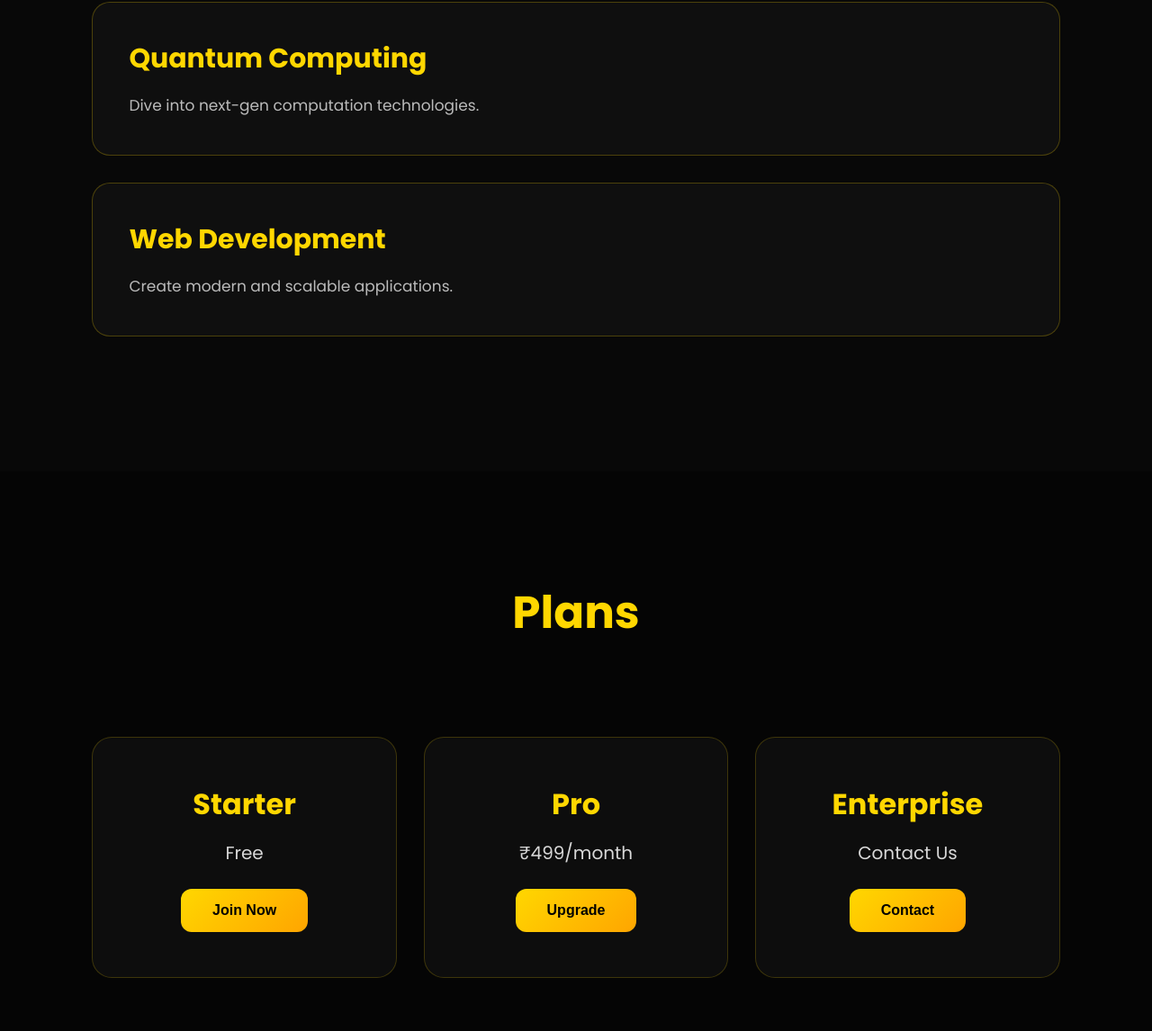
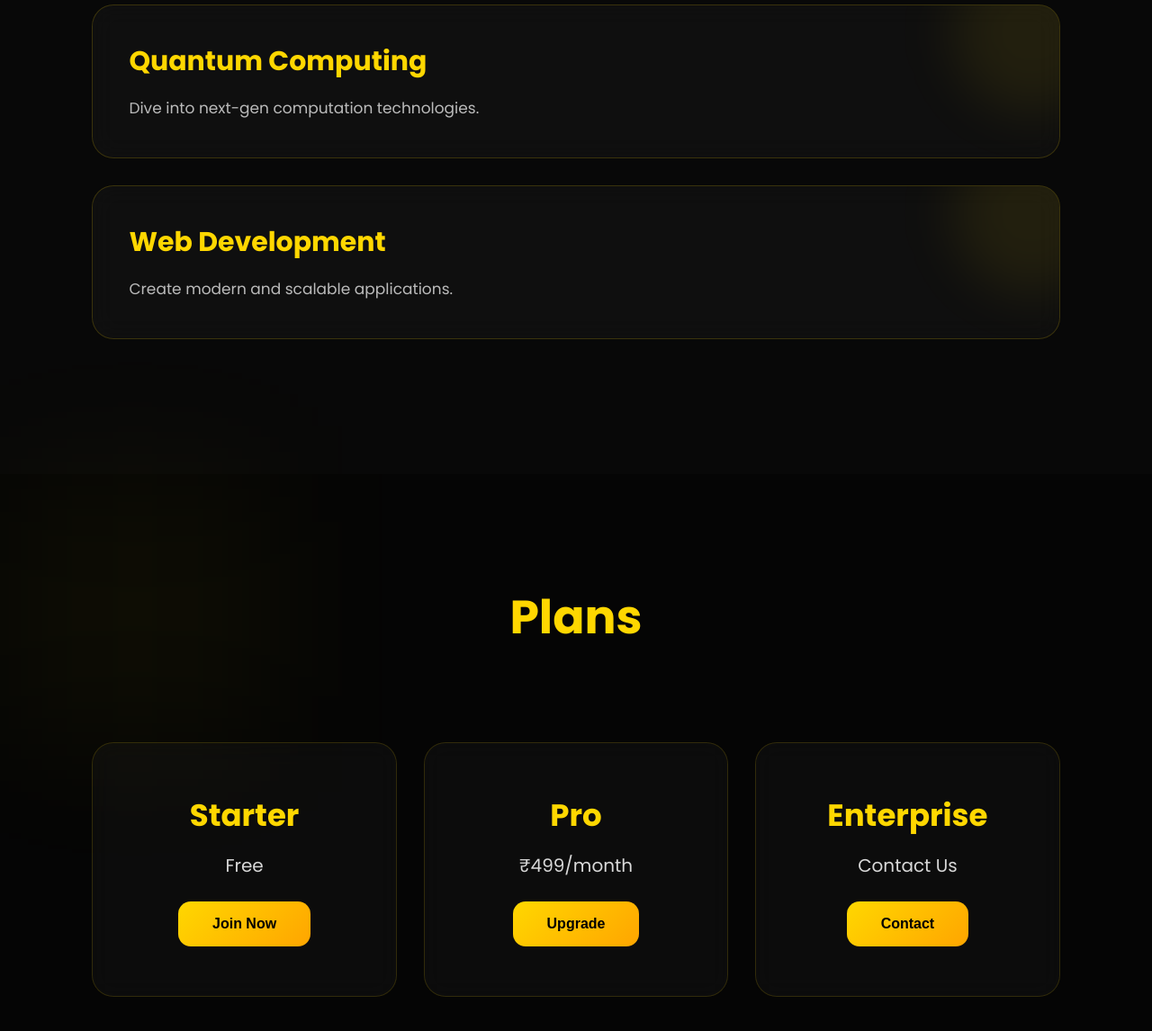
Before and after one commit to shivamforge/OPEN-NEXUS, a plain HTML site: page Frontend/index.html in a window 1280 px wide. Shown: the part 1554-2700 px from the top of the page at 90% size. Drawn offline with nearby package versions, Linux system fonts and the light colour scheme.

Commit message:
final premium ui

```diff
--- a/Frontend/style.css
+++ b/Frontend/style.css
@@ -16,6 +16,86 @@ body{
     background:#050505;
     color:white;
     overflow-x:hidden;
+
+    position:relative;
+}
+
+/* PREMIUM BACKGROUND GLOW */
+
+body::before{
+    content:"";
+
+    position:fixed;
+
+    width:500px;
+    height:500px;
+
+    background:
+    radial-gradient(circle,
+    rgba(255,215,0,0.12),
+    transparent 70%);
+
+    top:-150px;
+    left:-150px;
+
+    filter:blur(40px);
+
+    z-index:-1;
+
+    animation:floatGlow 8s ease-in-out infinite alternate;
+}
+
+body::after{
+    content:"";
+
+    position:fixed;
+
+    width:450px;
+    height:450px;
+
+    background:
+    radial-gradient(circle,
+    rgba(255,140,0,0.08),
+    transparent 70%);
+
+    bottom:-120px;
+    right:-120px;
+
+    filter:blur(50px);
+
+    z-index:-1;
+
+    animation:floatGlow2 10s ease-in-out infinite alternate;
+}
+
+@keyframes floatGlow{
+
+    from{
+        transform:
+        translateY(0px)
+        translateX(0px);
+    }
+
+    to{
+        transform:
+        translateY(40px)
+        translateX(30px);
+    }
+}
+
+@keyframes floatGlow2{
+
+    from{
+        transform:
+        translateY(0px)
+        translateX(0px);
+    }
+
+    to{
+        transform:
+        translateY(-30px)
+        translateX(-20px);
+    }
 }
 
 /* NAVBAR */
@@ -23,37 +103,51 @@ body{
 header{
     position:sticky;
     top:0;
+
     z-index:1000;
-    backdrop-filter:blur(10px);
-    background:rgba(0,0,0,0.85);
-    border-bottom:1px solid rgba(255,215,0,0.1);
+
+    backdrop-filter:blur(18px);
+
+    background:rgba(5,5,5,0.65);
+
+    border-bottom:
+    1px solid rgba(255,215,0,0.08);
 }
 
 nav{
     display:flex;
     justify-content:space-between;
     align-items:center;
+
     padding:20px 8%;
 }
 
 .logo{
     color:gold;
+
     font-size:32px;
     font-weight:700;
+
     letter-spacing:1px;
 }
 
 nav ul{
     list-style:none;
+
     display:flex;
+
     gap:35px;
 }
 
 nav a{
     text-decoration:none;
+
     color:white;
+
     font-size:15px;
+
     transition:0.3s;
+
     position:relative;
 }
 
@@ -63,12 +157,18 @@ nav a:hover{
 
 nav a::after{
     content:"";
+
     position:absolute;
+
     width:0%;
+
     height:2px;
+
     left:0;
     bottom:-5px;
+
     background:gold;
+
     transition:0.3s;
 }
 
@@ -80,57 +180,96 @@ nav a:hover::after{
 
 .hero{
     min-height:100vh;
+
     display:flex;
     flex-direction:column;
+
     justify-content:center;
     align-items:center;
+
     text-align:center;
+
     padding:0 20px;
 
     background:
-    radial-gradient(circle at top, rgba(255,215,0,0.15), transparent 30%),
+    radial-gradient(circle at top,
+    rgba(255,215,0,0.12),
+    transparent 35%),
     #050505;
 }
 
 .hero h1{
-    font-size:80px;
+
+    font-size:90px;
     font-weight:700;
-    color:gold;
+
+    line-height:1.1;
+
     margin-bottom:20px;
-    text-shadow:0 0 25px rgba(255,215,0,0.25);
+
+    background:
+    linear-gradient(
+    135deg,
+    #ffd700,
+    #ffae00,
+    #fff0b3
+    );
+
+    -webkit-background-clip:text;
+    -webkit-text-fill-color:transparent;
+
+    text-shadow:
+    0 0 30px rgba(255,215,0,0.15);
 }
 
 .hero p{
+
     font-size:22px;
+
     color:#cccccc;
-    max-width:700px;
-    line-height:1.6;
+
+    max-width:750px;
+
+    line-height:1.7;
+
     margin-bottom:40px;
 }
 
 /* BUTTON */
 
 .cta-button{
-    padding:15px 35px;
+
+    padding:16px 38px;
+
     border:none;
-    border-radius:12px;
 
-    background:linear-gradient(135deg,gold,orange);
+    border-radius:14px;
+
+    background:
+    linear-gradient(
+    135deg,
+    gold,
+    orange
+    );
 
     color:black;
+
     font-size:16px;
     font-weight:600;
 
     cursor:pointer;
 
-    transition:0.3s ease;
+    transition:0.35s ease;
 }
 
 .cta-button:hover{
-    transform:translateY(-3px) scale(1.03);
+
+    transform:
+    translateY(-4px)
+    scale(1.03);
 
     box-shadow:
-    0 0 20px rgba(255,215,0,0.4),
+    0 0 20px rgba(255,215,0,0.35),
     0 0 40px rgba(255,215,0,0.15);
 }
 
@@ -139,16 +278,44 @@ nav a:hover::after{
 .features,
 .pricing,
 .contact{
+
+    position:relative;
+
     padding:120px 8%;
 }
 
 .features h2,
 .pricing h2,
 .contact h2{
+
     text-align:center;
-    font-size:50px;
+
+    font-size:52px;
+
     color:gold;
+
     margin-bottom:70px;
+}
+
+/* SECTION GLOW */
+
+.features::before,
+.pricing::before,
+.contact::before{
+
+    content:"";
+
+    position:absolute;
+
+    width:300px;
+    height:300px;
+
+    background:
+    rgba(255,215,0,0.04);
+
+    filter:blur(80px);
+
+    z-index:0;
 }
 
 /* FEATURES */
@@ -158,44 +325,94 @@ nav a:hover::after{
 }
 
 .feature-item{
-    background:#0f0f0f;
 
-    border:1px solid rgba(255,215,0,0.25);
+    background:
+    rgba(255,255,255,0.03);
+
+    backdrop-filter:blur(14px);
+
+    border:
+    1px solid rgba(255,215,0,0.18);
 
     padding:40px;
-    border-radius:20px;
+
+    border-radius:24px;
 
     margin-bottom:30px;
 
-    transition:0.3s;
+    transition:0.35s ease;
+
+    position:relative;
+
+    overflow:hidden;
+}
+
+.feature-item::before{
+
+    content:"";
+
+    position:absolute;
+
+    width:180px;
+    height:180px;
+
+    background:
+    rgba(255,215,0,0.08);
+
+    border-radius:50%;
+
+    top:-60px;
+    right:-60px;
+
+    filter:blur(30px);
 }
 
 .feature-item:hover{
-    transform:translateY(-5px);
 
-    border-color:gold;
+    transform:
+    translateY(-10px)
+    scale(1.01);
+
+    border-color:
+    rgba(255,215,0,0.8);
 
     box-shadow:
-    0 0 20px rgba(255,215,0,0.08);
+    0 0 35px rgba(255,215,0,0.12);
 }
 
 .feature-item h3{
+
     color:gold;
+
     font-size:30px;
+
     margin-bottom:15px;
+
+    position:relative;
+    z-index:2;
 }
 
 .feature-item p{
+
     color:#bbbbbb;
+
     font-size:17px;
+
     line-height:1.7;
+
+    position:relative;
+    z-index:2;
 }
 
 /* PRICING */
 
 .pricing{
+
     display:grid;
-    grid-template-columns:repeat(auto-fit,minmax(280px,1fr));
+
+    grid-template-columns:
+    repeat(auto-fit,minmax(280px,1fr));
+
     gap:30px;
 }
 
@@ -204,37 +421,50 @@ nav a:hover::after{
 }
 
 .pricing-plan{
-    background:#0d0d0d;
 
-    border:1px solid rgba(255,215,0,0.2);
+    background:
+    rgba(255,255,255,0.03);
 
-    padding:50px 30px;
+    backdrop-filter:blur(12px);
 
-    border-radius:22px;
+    border:
+    1px solid rgba(255,215,0,0.15);
+
+    padding:55px 30px;
+
+    border-radius:24px;
 
     text-align:center;
 
-    transition:0.3s;
+    transition:0.35s ease;
 }
 
 .pricing-plan:hover{
-    transform:translateY(-8px);
+
+    transform:
+    translateY(-10px);
 
     border-color:gold;
 
     box-shadow:
-    0 0 25px rgba(255,215,0,0.12);
+    0 0 30px rgba(255,215,0,0.14);
 }
 
 .pricing-plan h3{
+
     color:gold;
-    font-size:32px;
+
+    font-size:34px;
+
     margin-bottom:15px;
 }
 
 .pricing-plan p{
+
     color:#d8d8d8;
+
     font-size:20px;
+
     margin-bottom:25px;
 }
 
@@ -245,12 +475,15 @@ nav a:hover::after{
 }
 
 form{
+
     max-width:700px;
+
     margin:auto;
 }
 
 input,
 textarea{
+
     width:100%;
 
     padding:18px 20px;
@@ -260,44 +493,53 @@ textarea{
     border:none;
     outline:none;
 
-    border-radius:14px;
+    border-radius:16px;
 
-    background:#121212;
+    background:
+    rgba(255,255,255,0.03);
+
+    backdrop-filter:blur(10px);
 
     color:white;
 
     font-size:16px;
 
-    border:1px solid rgba(255,215,0,0.15);
+    border:
+    1px solid rgba(255,215,0,0.12);
 
     transition:0.3s;
 }
 
 input:focus,
 textarea:focus{
+
     border-color:gold;
 
     box-shadow:
-    0 0 10px rgba(255,215,0,0.15);
+    0 0 15px rgba(255,215,0,0.12);
 }
 
 textarea{
+
     min-height:180px;
+
     resize:none;
 }
 
 /* FOOTER */
 
 footer{
+
     text-align:center;
 
-    padding:30px;
+    padding:35px;
 
     background:black;
 
     color:#999;
 
-    border-top:1px solid rgba(255,215,0,0.1);
+    border-top:
+    1px solid rgba(255,215,0,0.08);
 }
 
 /* RESPONSIVE */
@@ -305,18 +547,23 @@ footer{
 @media(max-width:768px){
 
     nav{
+
         flex-direction:column;
+
         gap:20px;
     }
 
     nav ul{
+
         gap:15px;
+
         flex-wrap:wrap;
+
         justify-content:center;
     }
 
     .hero h1{
-        font-size:50px;
+        font-size:54px;
     }
 
     .hero p{
@@ -328,4 +575,9 @@ footer{
     .contact h2{
         font-size:38px;
     }
+
+    .feature-item,
+    .pricing-plan{
+        padding:30px;
+    }
 }
```
